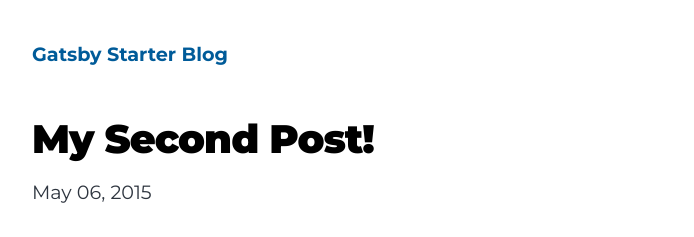
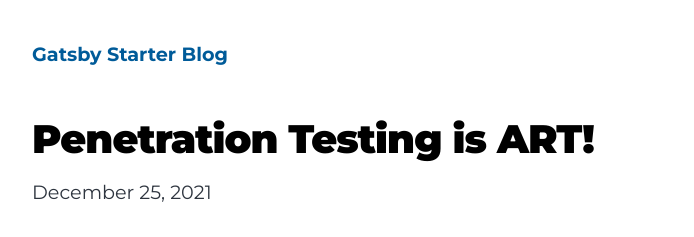
Before and after one commit to RitikAg2710/ritikblogs, a Gatsby site: page /my-second-post/ in a window 1280 px wide. Shown: the top 237 px of the page, without its empty margins (292-986 px from the left). Built offline with nearby package versions, Linux system fonts and the light colour scheme; Gatsby itself is replaced by a stand-in of ours.

Commit message:
some content added for the blogs

```diff
--- a/content/blog/hello-world/index.md
+++ b/content/blog/hello-world/index.md
@@ -1,6 +1,6 @@
 ---
-title: Hello World
-date: "2015-05-01T22:12:03.284Z"
+title: My CyberSecurity journey
+date: "2021-12-25T22:12:03.284Z"
 description: "Hello World"
 ---
 
--- a/content/blog/my-second-post/index.md
+++ b/content/blog/my-second-post/index.md
@@ -1,6 +1,6 @@
 ---
-title: My Second Post!
-date: "2015-05-06T23:46:37.121Z"
+title: Penetration Testing is ART!
+date: "2021-12-25T23:46:37.121Z"
 ---
 
 Wow! I love blogging so much already.
--- a/content/blog/new-beginnings/index.md
+++ b/content/blog/new-beginnings/index.md
@@ -1,6 +1,6 @@
 ---
-title: New Beginnings
-date: "2015-05-28T22:40:32.169Z"
+title: Interview Experience at Sankey Solution
+date: "2021-12-25T22:40:32.169Z"
 description: This is a custom description for SEO and Open Graph purposes, rather than the default generated excerpt. Simply add a description field to the frontmatter.
 ---
 
```
